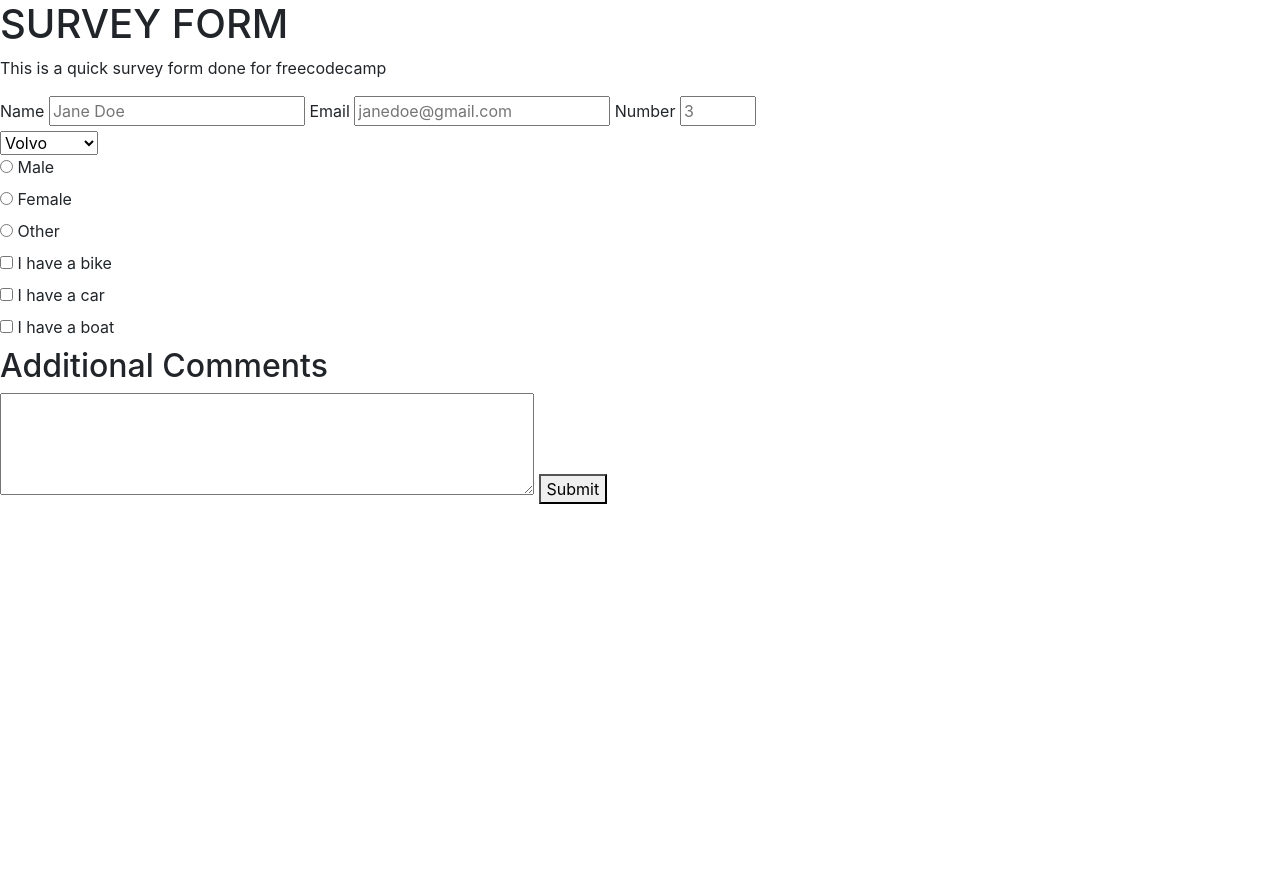
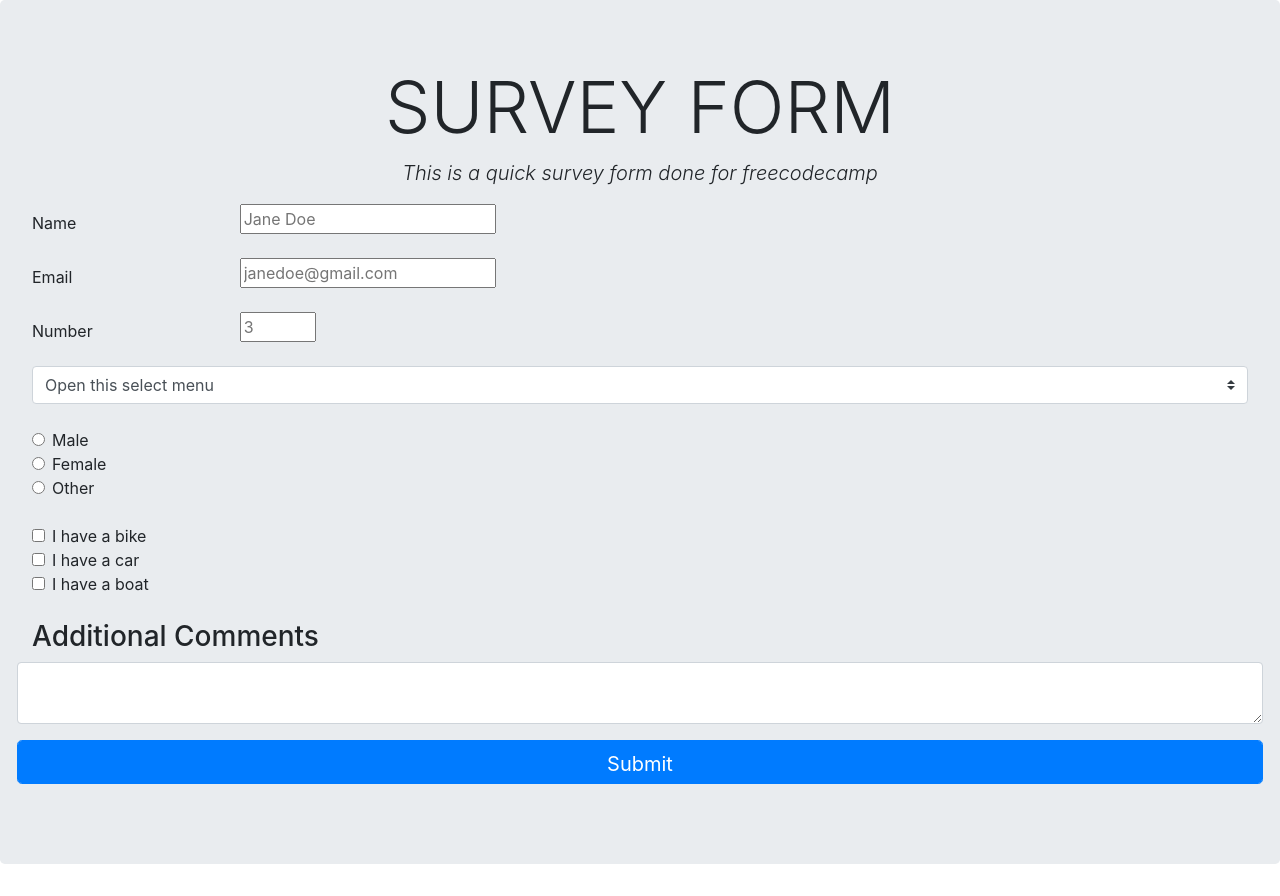
Before and after one commit to RebSin/Survey-Form, a plain HTML site: page index.html in a window 1280 px wide. Before the commit the page ends 800 px from the top, so only its background shows below. Drawn offline with nearby package versions, Linux system fonts and the light colour scheme.

Commit message:
Finished basic styling via bootstrap

```diff
--- a/index.html
+++ b/index.html
@@ -4,75 +4,79 @@
   <meta charset="utf-8">
    <meta name="viewport" content="width=device-width, initial-scale=1, shrink-to-fit=no">
   <link rel="stylesheet" href="https://stackpath.bootstrapcdn.com/bootstrap/4.4.1/css/bootstrap.min.css" integrity="sha384-Vkoo8x4CGsO3+Hhxv8T/Q5PaXtkKtu6ug5TOeNV6gBiFeWPGFN9MuhOf23Q9Ifjh" crossorigin="anonymous">
+  <link rel="stylesheet" href="main.css" >
+
   </head>
   <body>
-    <h1 id = "title"> SURVEY FORM </h1>
-    <p id ="description"> This is a quick survey form done for freecodecamp </p>
+<div class="jumbotron">
+    <h1 id = "title" class="display-3"> SURVEY FORM </h1>
+    <p class="lead" id ="description"> <i> This is a quick survey form done for freecodecamp </i> </p>
     <form id ="survey-form">
-        <div id = "mainInput">
-      <label for="name" id="name-label"> Name </label>
-      <input type="text" id="name"  placeholder= "Jane Doe" required>
+      <div class="form-group row">
+      <label for="name" id="name-label" class="col-sm-2 col-form-label"> Name </label>
+        <div class="col-sm-10">
+          <input type="text" id="name"  placeholder= "Jane Doe" required>
+        </div>
+      </div>
 
-      <label for="email" id="email-label"> Email </label>
-      <input type="email" id= "email"  placeholder= "janedoe@gmail.com"required>
-      <!-- user story #6 -->
-      <label for="number" id="number-label"> Number </label>
-      <input type="number" id ="number" min="0" max="5" placeholder= "3">
-      <!-- User Story #8 -->
+      <div class="form-group row">
+      <label for="email" id="email-label" class="col-sm-2 col-form-label"> Email </label>
+        <div class="col-sm-10">
+          <input type="email" id= "email"  placeholder= "janedoe@gmail.com"required>
+        </div>
       </div>
-      <select id="dropdown">
+
+      <div class="form-group row">
+      <label for="number" id="number-label" class="col-sm-2 col-form-label"> Number </label>
+        <div class="col-sm-10">
+          <input type="number" id ="number" min="0" max="5" placeholder= "3">
+        </div>
+      </div>
+
+      <select id="dropdown" class="custom-select">
+        <option selected> Open this select menu </option>
         <option value="volvo">Volvo</option>
         <option value="saab">Saab</option>
         <option value="mercedes">Mercedes</option>
         <option value="audi">Audi</option>
       </select>
 
-      <div id = "radioButtons">
-      <input type="radio" id="male" name="name" value="male">
-      <label for="male">Male</label><br>
+      <br>
+      <br>
+      <div class="form-check">
+      <input class="form-check-input" type="radio" id="male" name="name" value="male">
+      <label class="form-check-label" for="male">Male</label><br>
 
-      <input type="radio" id="female" name="name" value="female">
-      <label for="female">Female</label><br>
+      <input class="form-check-input" type="radio" id="female" name="name" value="female">
+      <label class="form-check-label" for="female">Female</label><br>
 
-      <input type="radio" id="other" name="name" value="other">
-      <label for="other">Other</label>
+      <input class="form-check-input" type="radio" id="other" name="name" value="other">
+      <label class="form-check-label" for="other">Other</label>
+      </div>
+      <br>
+      <div class="form-check">
+      <input class="form-check-input" type="checkbox" id="vehicle1" name="vehicle1" value="Bike">
+      <label class="form-check-label"for="vehicle1"> I have a bike</label><br>
+
+      <input class="form-check-input" type="checkbox" id="vehicle2" name="vehicle2" value="Car">
+      <label class="form-check-label"for="vehicle2"> I have a car</label><br>
+
+      <input class="form-check-input" type="checkbox" id="vehicle3" name="vehicle3" value="Boat">
+      <label class="form-check-label"for="vehicle3"> I have a boat</label><br>
+      </div>
+      <br>
+      <h3 id ="additionalComHeading"> Additional Comments </h3>
+
+      <div class="form-group row">
+        <textarea id="textarea" class ="form-control">
+        </textarea>
       </div>
 
-      <div id = "checkBoxes">
-      <input type="checkbox" id="vehicle1" name="vehicle1" value="Bike">
-      <label for="vehicle1"> I have a bike</label><br>
-
-      <input type="checkbox" id="vehicle2" name="vehicle2" value="Car">
-      <label for="vehicle2"> I have a car</label><br>
-
-      <input type="checkbox" id="vehicle3" name="vehicle3" value="Boat">
-      <label for="vehicle3"> I have a boat</label><br>
-      </div>
-      <h2 id ="additionalComHeading"> Additional Comments </h2>
-
-      <textarea id="textarea" rows="4" cols="50">
-      </textarea>
-
-      <button type="submit" name="button" id= "submit"> Submit </button>
-
+      <div class="form-group row">
+        <!-- <div class="col-sm-10 offset-sm-2"> -->
+          <button type="submit" name="button" id= "submit" class="btn btn-primary btn-lg form-control"> Submit </button>
+        </div>
+      <!-- </div> -->
     </form>
-
-
-    <!-- <form>
-      <div class="form-group row">
-        <label for="inputEmail3" class="col-sm-2 col-form-label">Email</label>
-        <div class="col-sm-10">
-          <input type="email" class="form-control" id="inputEmail3" placeholder="Email">
-        </div>
-      </div>
-      <div class="form-group row">
-        <div class="col-sm-10 offset-sm-2">
-          <button type="submit" class="btn btn-primary">Sign in</button>
-        </div>
-      </div>
-    </form> -->
-
-
-  </body>
-
+    </body>
 </html>
--- /dev/null
+++ b/main.css
@@ -0,0 +1,16 @@
+#title {
+  text-align: center;
+}
+
+#description{
+  text-align: center;
+}
+
+ /* form {
+  width: 50%;
+  /* margin-left: 36%; }*/
+
+
+/* #dropdown {
+  margin-left: 34.5%;
+} */
```
